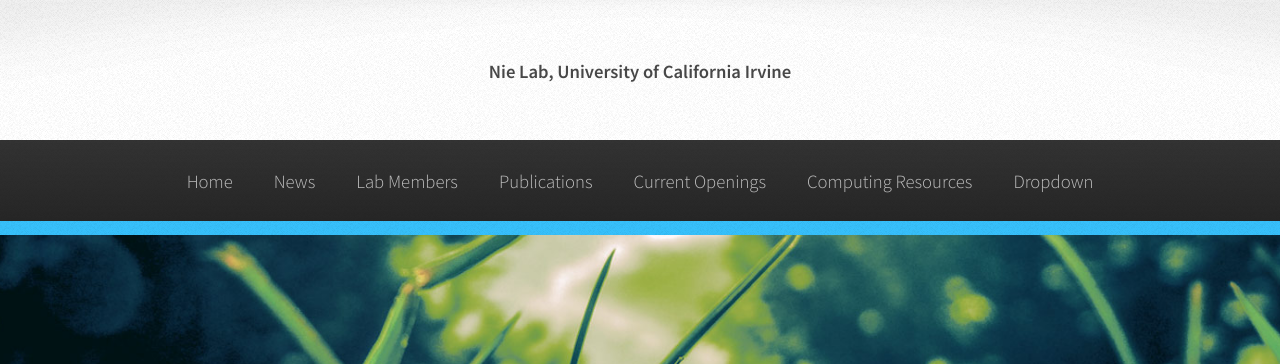
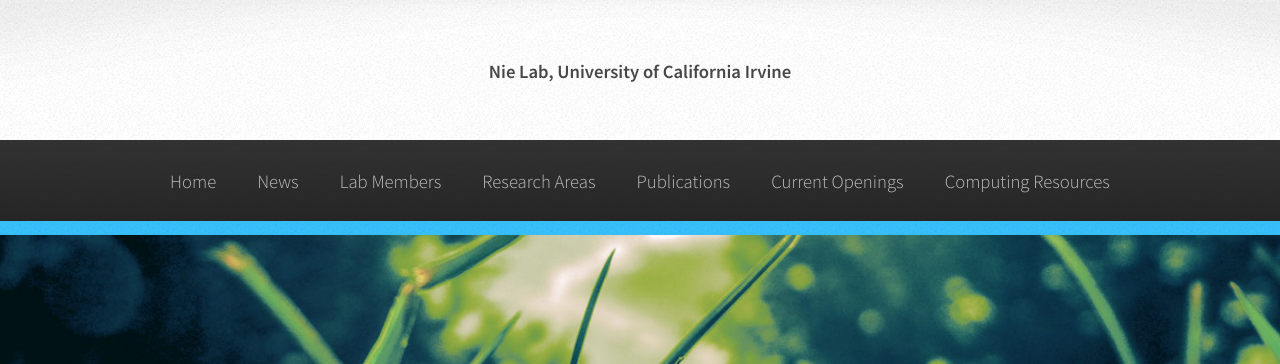
Before and after one commit to NieLab/nielab.github.io, a Jekyll site: the page built from index.html, in a window 1280 px wide. Shown: the top 364 px of the page. Built offline with Jekyll 4.4.1, drawn with Linux system fonts in a browser that asks for light colours; some of the changed lines change nothing that is shown.

Commit message:
update header

```diff
--- a/_includes/footer.html
+++ b/_includes/footer.html
@@ -62,7 +62,7 @@
 				<!-- Icons -->
 					<ul class="icons">
 						<!-- <li><a href="#" class="icon fa-twitter"><span class="label">Twitter</span></a></li> -->
-						<li><a href="#" class="icon fa-github"><span class="label">GitHub</span></a></li>
+						<li><a href="https://github.com/NieLab" class="icon fa-github"><span class="label">GitHub</span></a></li>
 					</ul>
 
 				<!-- Copyright -->
--- a/_includes/header.html
+++ b/_includes/header.html
@@ -36,28 +36,26 @@
 							<li {% if current[1] == 'index.html' %}class="current"{% endif %}><a href="{{ site.baseurl }}/index.html">Home</a></li>
 							<li {% if current[1] == 'blog' %}class="current"{% endif %}><a href="{{ site.baseurl }}/blog">News</a></li>
 							<li {% if current[1] == 'labmembers.html' %}class="current"{% endif %}><a href="{{ site.baseurl }}/labmembers.html">Lab Members</a></li>
-							<li {% if current[1] == 'publications.html' %}class="current"{% endif %}><a href="{{ site.baseurl }}/publications.html">Publications</a></li>
-							<li {% if current[1] == 'publications.html' %}class="current"{% endif %}><a href="{{ site.baseurl }}/currentopenings.html">Current Openings</a></li>
-							<li {% if current[1] == 'publications.html' %}class="current"{% endif %}><a href="{{ site.baseurl }}/computingresources.html">Computing Resources</a></li>
 							<li>
-								<a href="">Dropdown</a>
+								<a href="">Research Areas</a>
 								<ul>
-									<li><a href="#">Lorem dolor</a></li>
-									<li><a href="#">Magna phasellus</a></li>
-									<li><a href="#">Etiam sed tempus</a></li>
+									<li><a href="#">Zebrafish Hindbrain Development</a></li>
+									<li><a href="#">Epithelial to Mesenchymal Transitions</a></li>
+									<li><a href="#">Hematopoietic Stem Cells</a></li>
 									<li>
-										<a href="">Submenu</a>
+										<a href="">Numerical Methods</a>
 										<ul>
-											<li><a href="#">Lorem dolor</a></li>
-											<li><a href="#">Phasellus magna</a></li>
-											<li><a href="#">Magna phasellus</a></li>
-											<li><a href="#">Etiam nisl</a></li>
-											<li><a href="#">Veroeros feugiat</a></li>
+											<li><a href="#">Stiff Stochastic Differential Equations</a></li>
+											<li><a href="#">Stochastic Reaction Diffusion Equation</a></li>
+											<li><a href="#">Reaction Diffusion Equation</a></li>
 										</ul>
 									</li>
-									<li><a href="#">Veroeros feugiat</a></li>
+									<li><a href="#">Breast Cancer</a></li>
 								</ul>
 							</li>
+							<li {% if current[1] == 'publications.html' %}class="current"{% endif %}><a href="{{ site.baseurl }}/publications.html">Publications</a></li>
+							<li {% if current[1] == 'currentopenings.html' %}class="current"{% endif %}><a href="{{ site.baseurl }}/currentopenings.html">Current Openings</a></li>
+							<li {% if current[1] == 'computingresources.html' %}class="current"{% endif %}><a href="{{ site.baseurl }}/computingresources.html">Computing Resources</a></li>
 						</ul>
 					</nav>
 
```
